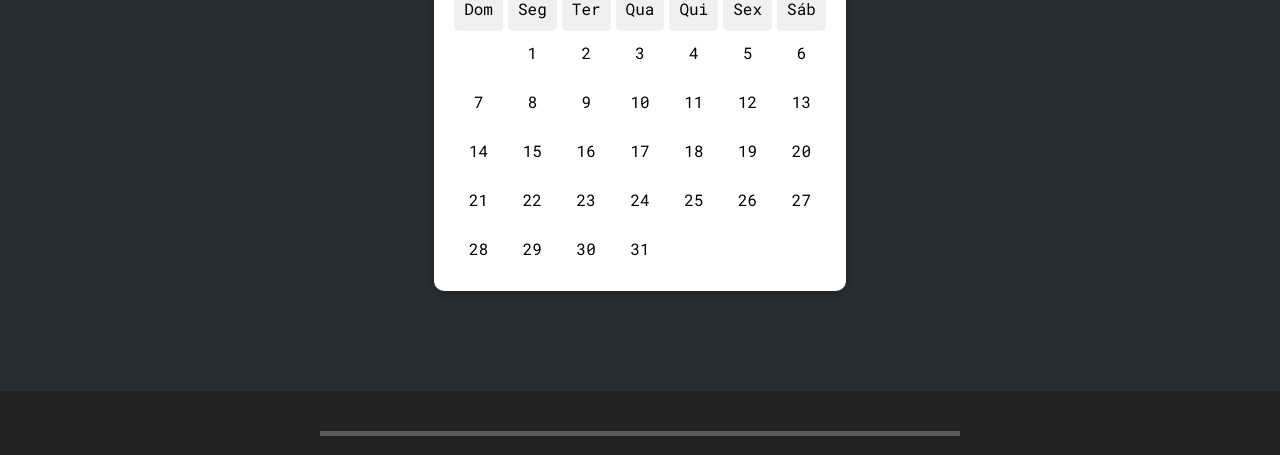
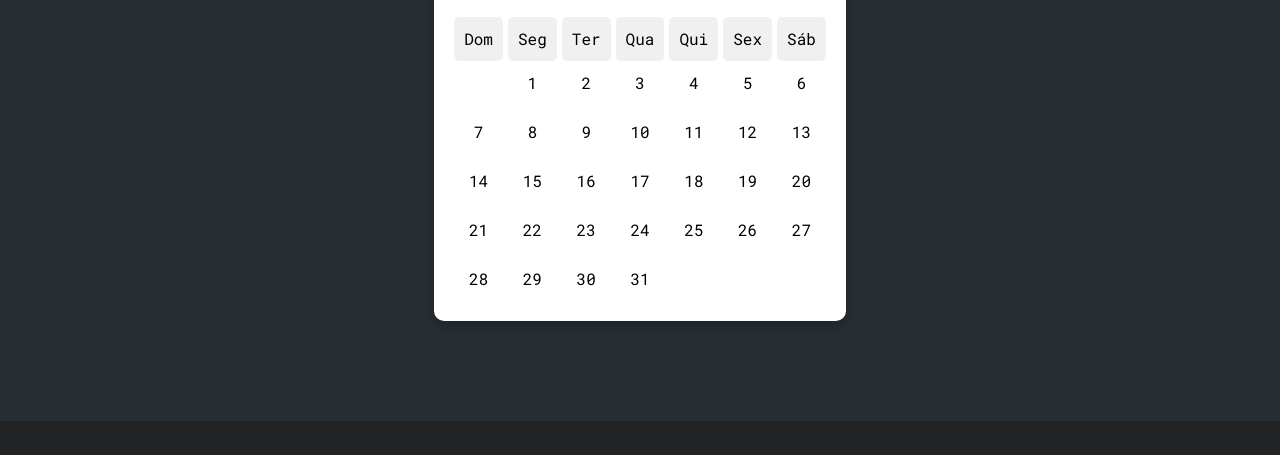
Before and after one commit to DjairAugusto/CleverRoutine, a plain HTML site: page Codigo/calendario/calendario.html in a window 1280 px wide. Shown: the part 240-695 px from the top of the page. Drawn offline with nearby package versions, Linux system fonts and the light colour scheme.

Commit message:
Update style.css

```diff
--- a/Codigo/calendario/style.css
+++ b/Codigo/calendario/style.css
@@ -196,10 +196,10 @@ main hr{
     border-radius: 10px;
     box-shadow: 0 4px 8px rgba(0, 0, 0, 0.2);
     width: 100%;
-    max-width: 1000px; /* Aumenta o tamanho máximo do calendário */
+    max-width: 1100px; /* Aumenta o tamanho máximo do calendário */
     padding: 20px;
     margin: 100px auto;
-    margin-top:  80px;
+    margin-top:  140px;
     color: #000;
 }
 
```
